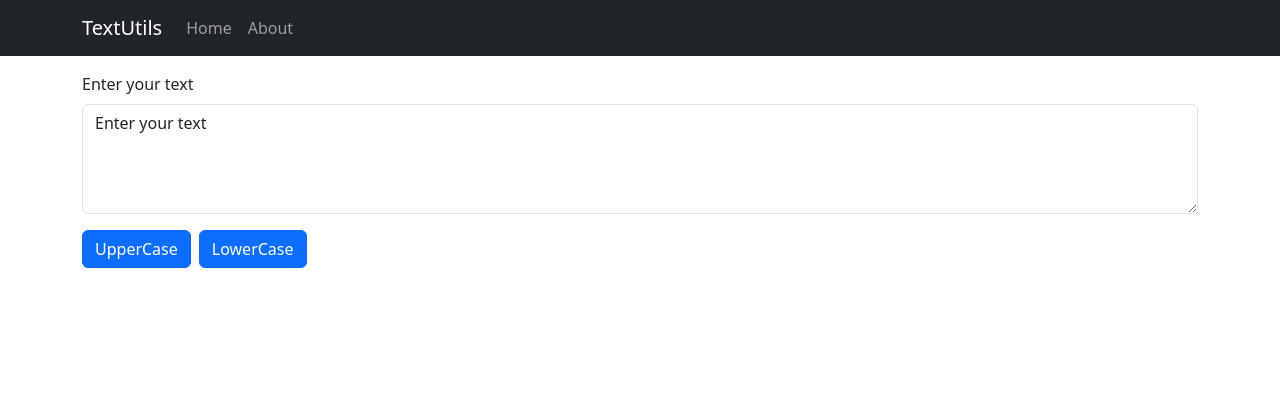
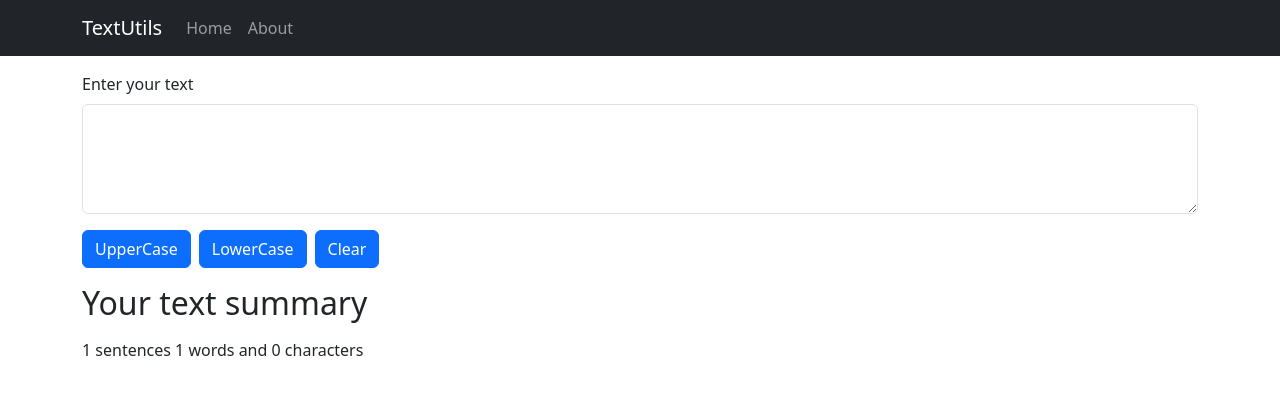
Before and after one commit to amisha-adwani/React-textUtlities, a React (Create React App) app: page / in a window 1280 px wide. Shown: the top 394 px of the page. Built offline with nearby package versions, Linux system fonts and the light colour scheme.

Commit message:
utilities added

```diff
--- a/src/components/TextForm.js
+++ b/src/components/TextForm.js
@@ -15,8 +15,12 @@ function TextForm(props) {
     let newText = text.toLowerCase();
     setText(newText);
   }
+  function handleClearClick() {
+    let newText = "";
+    setText(newText);
+  }
 
-  const [text, setText] = useState("Enter your text");
+  const [text, setText] = useState("");
   return (
     <>
       <Form>
@@ -35,7 +39,15 @@ function TextForm(props) {
         <Button variant="primary mx-2" onClick={handleLoClick}>
           LowerCase
         </Button>
+        <Button variant="primary " onClick={handleClearClick}>
+          Clear
+        </Button>
       </Form>
+      <h2 className="my-3">Your text summary</h2>
+      <p>
+        {text.split(". ").length} sentences {text.split(" ").length} words and{" "}
+        {text.length} characters
+      </p>
     </>
   );
 }
```
